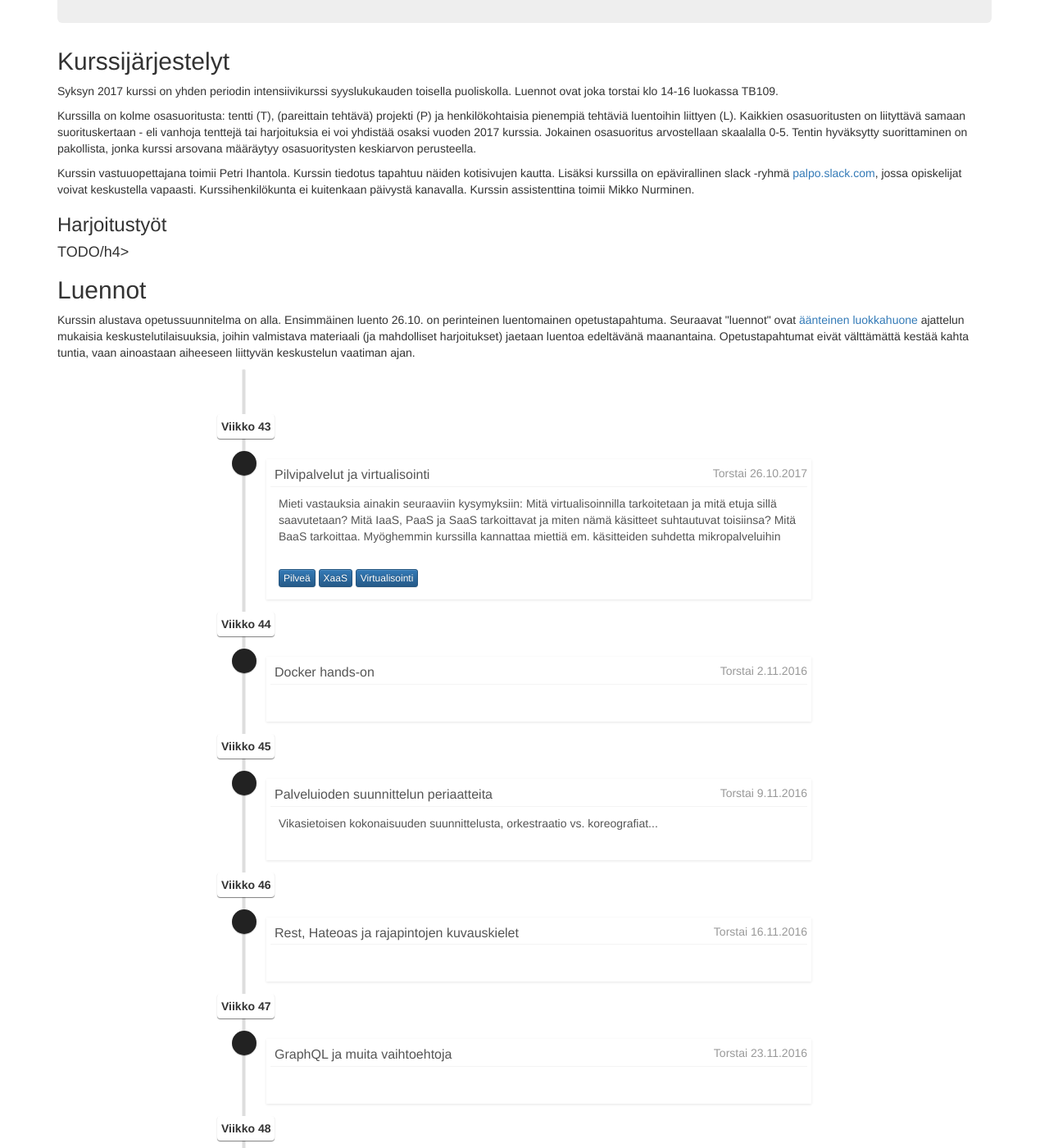
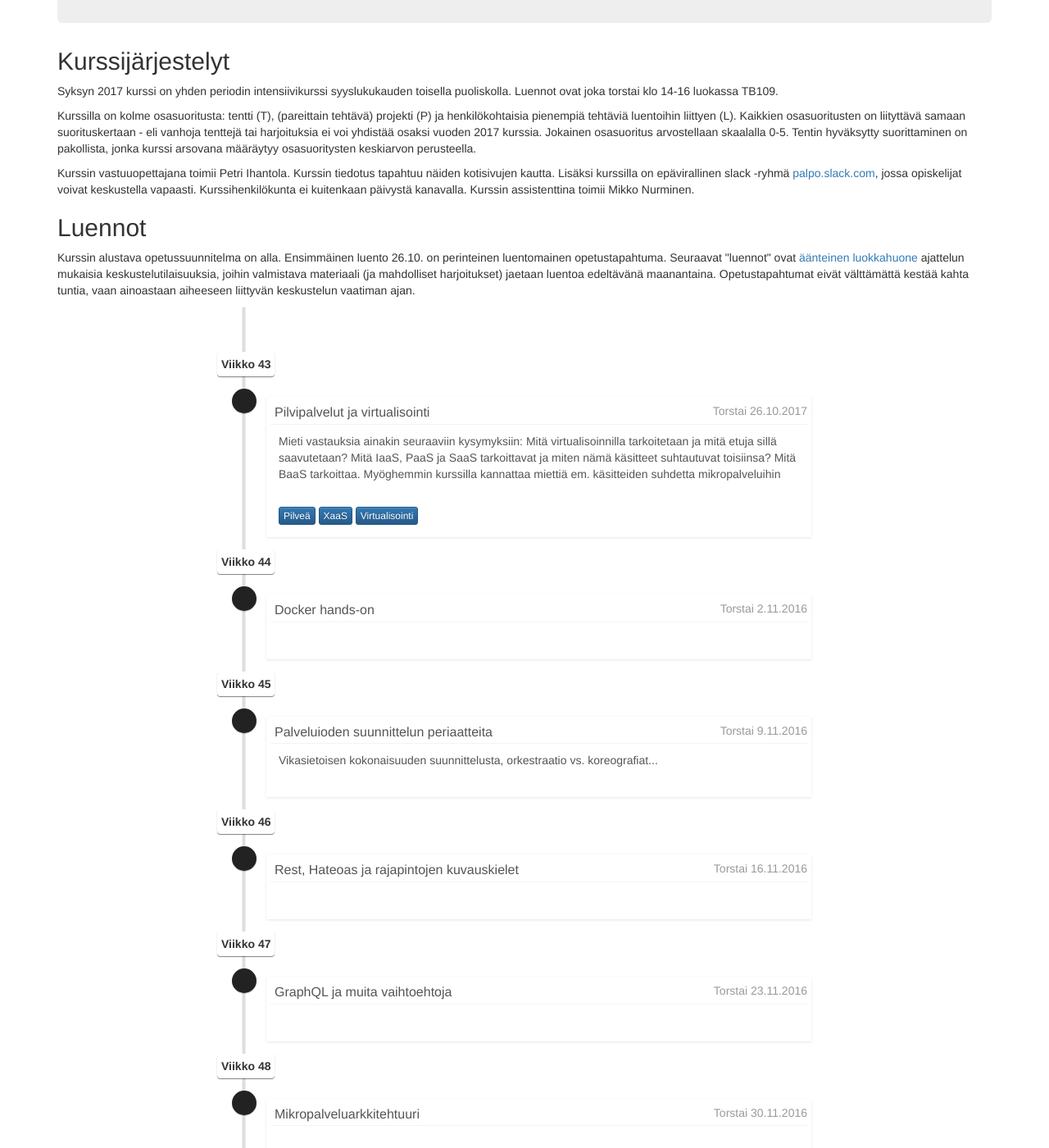
Before and after one commit to Palpo/palpo.github.io, a Jekyll site: the page built from index.html, in a window 1280 px wide and 1400 px high, scrolled down 333 px. Shown: the whole window at 82% size. Built offline with Jekyll 4.4.1, drawn with Linux system fonts in a browser that asks for light colours; nearby versions of some CDN libraries.

Commit message:
fix typo in the html

```diff
--- a/index.html
+++ b/index.html
@@ -13,10 +13,6 @@
 
 
     <p>Kurssin vastuuopettajana toimii Petri Ihantola. Kurssin tiedotus tapahtuu näiden kotisivujen kautta. Lisäksi kurssilla on epävirallinen slack -ryhmä <a href="https://palpo.slack.com/x-77028117026-77011368902/signup">palpo.slack.com</a>, jossa opiskelijat voivat keskustella vapaasti. Kurssihenkilökunta ei kuitenkaan päivystä kanavalla. Kurssin assistenttina toimii Mikko Nurminen.</p>
-
-    <h3>Harjoitustyöt</h3>
-
-    <h4>TODO/h4>
 
 
     <h2>Luennot</h2>
@@ -158,5 +154,10 @@
     </div>
 
 
+    <h2>Projekti</h2>
+    <a name="course"></a>
+
+    <h4>TODO</h4>
+
 
  </div>
```
